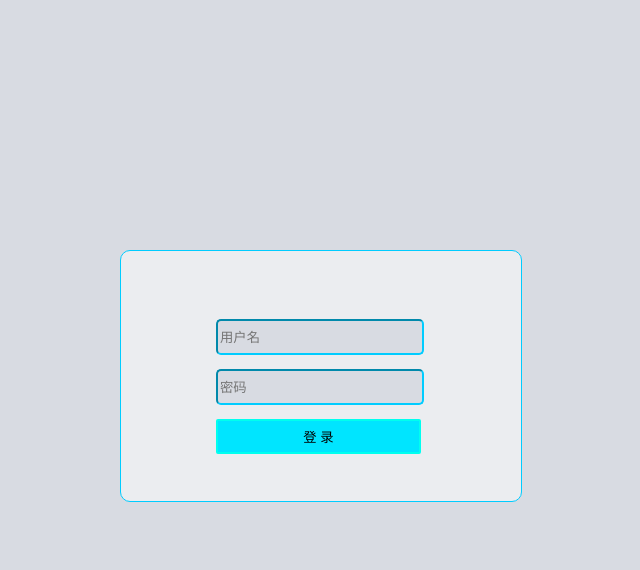
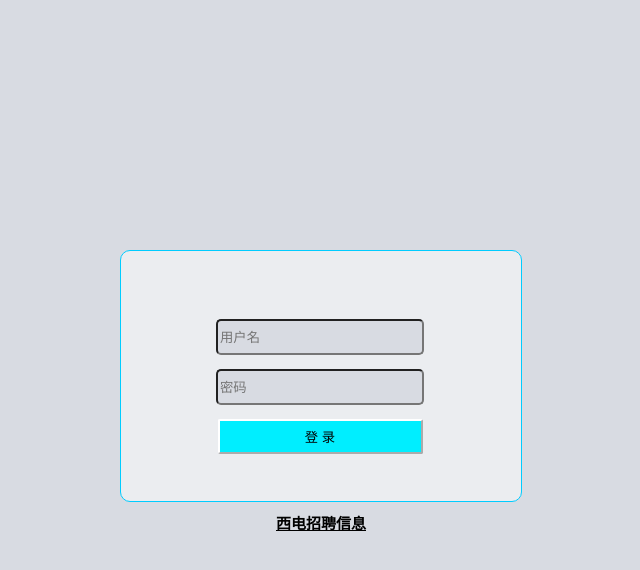
Before and after one commit to unkownY/PHP, a PHP site: page / in a window 1280 px wide. Shown: the top 570 px of the page, without its empty margins (319-959 px from the left). Run offline with PHP 8.4, Linux system fonts and the light colour scheme.

Commit message:
recruit enter

```diff
--- a/css/index.css
+++ b/css/index.css
@@ -3,7 +3,7 @@
 	height: 250px;
 	border: rgba(0, 253, 94, 0.3) solid 1px;
 	border-radius: 10px;
-	background-color: rgba(255,255,255,0.5);;
+	background-color: rgba(255,255,255,0.5);
 	border-color: #00ccff;
 	margin: auto;
 
@@ -15,7 +15,7 @@
 	margin-top: 10px;
 	border-radius: 5px;
 	background-color: #D8DBE2;
-	border-color: #00ccff;
+	/*border-color: #00ccff;*/
 }
 
 .logbt{
@@ -23,18 +23,20 @@
 	height: 35px;
 	border-radius: 2px;
 	margin-top: 10px;
-	background-color: #00e5ff;
-	border: #00ffef solid 2px;
+	background-color: #00eeff;
+	/*border: #00ffef solid 2px;*/
+	border-color: white;
 }
 
 .infomation{
 	margin: 55px auto;
 	position: relative;
 	left: 23%;
+
 }
 
 a{
-	color: #00fff7;
+	color: black;
 	font-size: 15px;
 	font-weight: bolder;
 }
@@ -43,4 +45,5 @@ body{
 	background-color: #D8DBE2;
 	background-repeat: no-repeat;
 	background-size: 100%;
+	text-align: center;
 }
--- a/index.html
+++ b/index.html
@@ -8,24 +8,26 @@
 	</head>
 
 	<body onload=login(); onresize=login();>
+
 		<div class="login" id="login">
 
 			<div class="infomation">
 
-                <form action="pages/login.php" method="post">
+				<form action="pages/login.php" method="post" onsubmit="return check()">
 
 					<table>
 						<tbody>
 							<tr>
-                                <td><input type="text" id="name" name="name" class="text" placeholder="用户名"></td></tr>
+								<td><input type="text" id="username" name="username" class="text" placeholder="用户名"></td></tr>
 							<tr>
-                                <td><input type="password" id="passwd" name="passwd" class="text" placeholder="密码"></td></tr>
+								<td><input type="password" id="userpasswd" name="userpasswd" class="text" placeholder="密码"></td></tr>
 							<tr>
 								<td><input type="submit" value="登 录" class="logbt"></td></tr>
 						</tbody>
 					</table>
 				</form>
 			</div>
+			<a href="pages/zhaopinxinxi/NorS.html">西电招聘信息</a>
 		</div>
 	</body>
 
--- a/pages/Dormitory/index.html
+++ b/pages/Dormitory/index.html
@@ -2,7 +2,7 @@
 <html>
 <head>
 	<title>Domitory</title>
-	<meta charset="UTF-8" />
+	<meta charset="utf-8" />
 	<link rel="stylesheet" type="text/css" href="../../css/index_D.css">
 	<script src="../../script/whole.js"></script>
 	<script>
@@ -26,8 +26,7 @@
 	var regu = "^[ ]+$";
 	var re = new RegExp(regu);
 	return re.test(str);
-		}
-	</script>
+}</script>
 </head>
 <body onload="login();">
 	<div id="login" class="login">
--- a/pages/login.php
+++ b/pages/login.php
@@ -7,8 +7,8 @@
 <body>
 <?php
 
-	$name = $_POST['name'];
-	$passwd = $_POST['passwd'];
+	$name = $_POST['username'];
+	$passwd = $_POST['userpasswd'];
 
 	// 链接数据库
 	$server = "127.0.0.1";
```
Also changed, not shown: script/whole.js (line endings or trailing spaces). Lines whose indentation alone changed are shown as unchanged.
